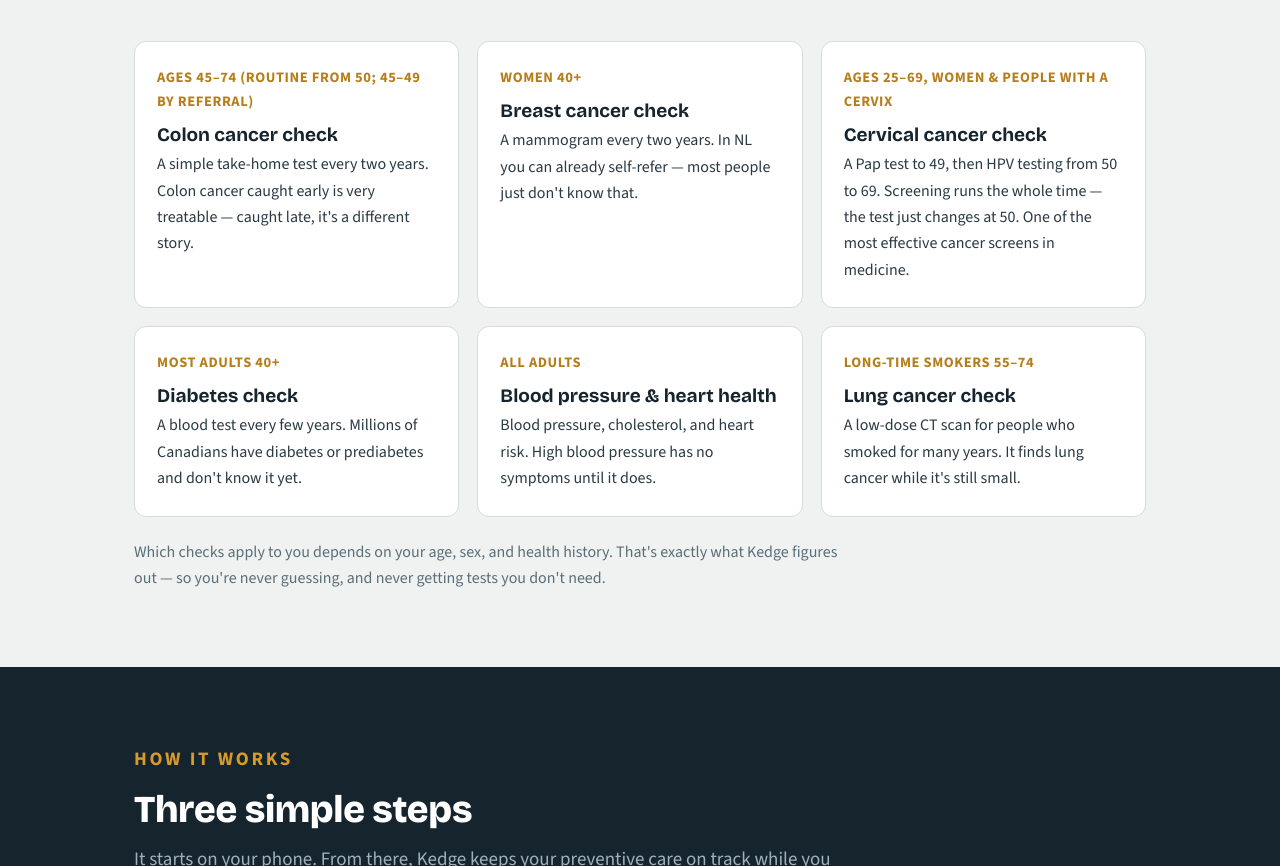
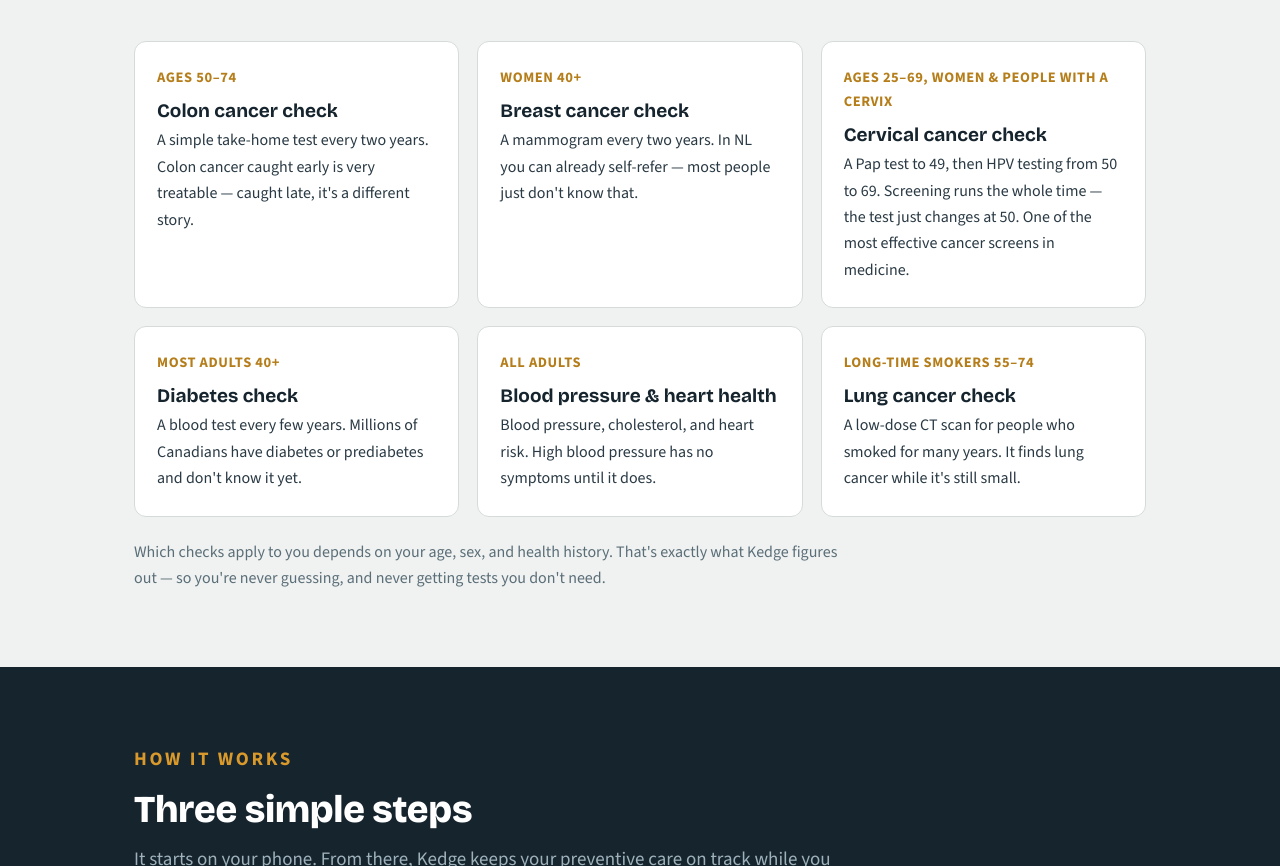
Before and after one commit to jeffpower1/kedge-website, a plain HTML site: page index.html in a window 1280 px wide. Shown: the part 1519-2385 px from the top of the page. Drawn offline with nearby package versions, Linux system fonts and the light colour scheme.

Commit message:
Colon cancer check: show ages 50-74 (45-49 referral pathway not live)
Co-Authored-By: Claude Opus 5.5 <noreply@anthropic.com>
Claude-Session: https://claude.ai/code/session_01LdnXQj2EZyQbQCrCRkFELA

```diff
--- a/index.html
+++ b/index.html
@@ -341,7 +341,7 @@
       </div>
       <div class="checks">
         <div class="check">
-          <p class="who">Ages 45–74 (routine from 50; 45–49 by referral)</p>
+          <p class="who">Ages 50–74</p>
           <h3>Colon cancer check</h3>
           <p>A simple take-home test every two years. Colon cancer caught early is very treatable — caught late, it's a different story.</p>
         </div>
```
